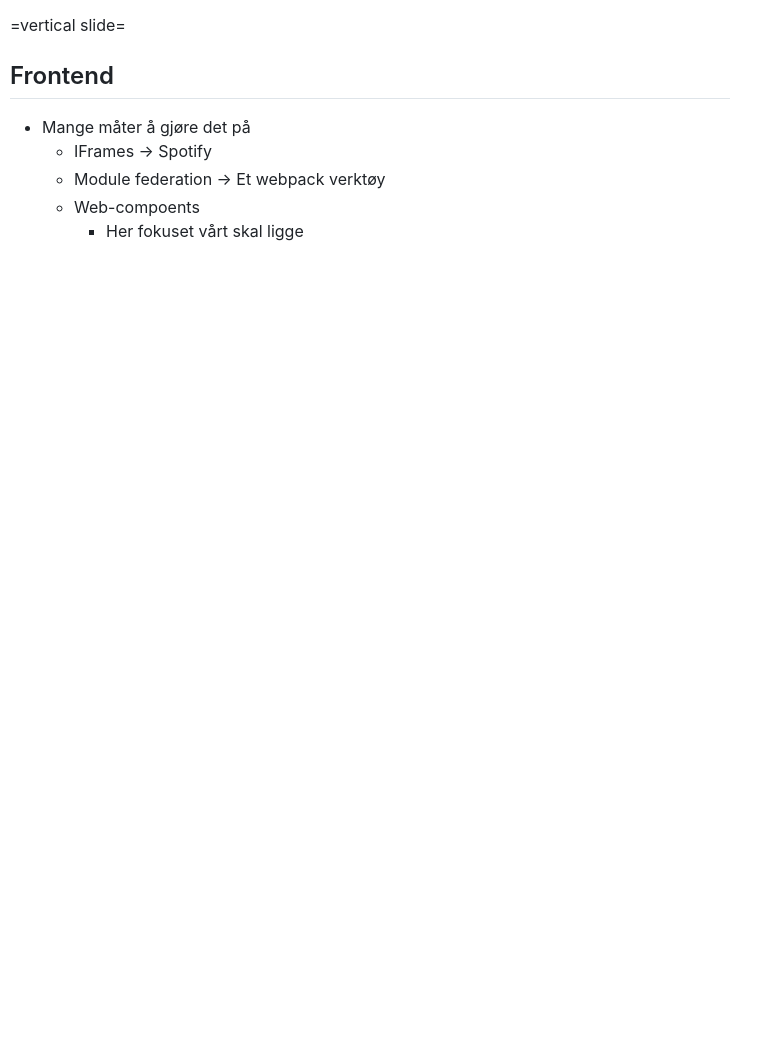
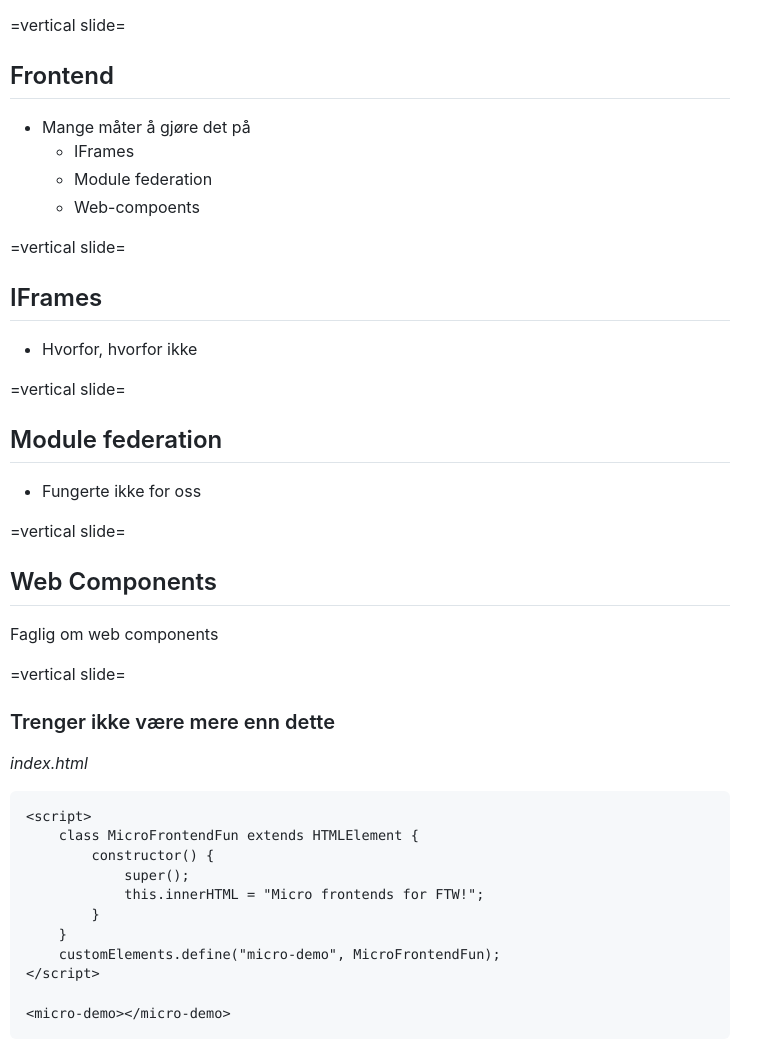
Before and after one commit to klyngen/kode24-statistikk, a website: page hvordan_lager_man_microfrontends.html in a window 1280 px wide. Shown: the part 543-1582 px from the top of the page, without its empty margins (0-783 px from the left). Before the commit the page ends 800 px from the top, so only its background shows below. Drawn offline with nearby package versions, Linux system fonts and the light colour scheme; a script that the page names is missing; a small style sheet from the web is missing.

Commit message:
Commit før galskap

````diff
--- a/hvordan_lager_man_microfrontends.html
+++ b/hvordan_lager_man_microfrontends.html
@@ -41,14 +41,38 @@
 <ul>
 <li>Mange måter å gjøre det på
 <ul>
-<li>IFrames -&gt; Spotify</li>
-<li>Module federation -&gt; Et webpack verktøy</li>
-<li>Web-compoents
-<ul>
-<li>Her fokuset vårt skal ligge</li>
-</ul></li>
+<li>IFrames</li>
+<li>Module federation</li>
+<li>Web-compoents</li>
 </ul></li>
 </ul>
+<p>=vertical slide=</p>
+<h2 id="iframes">IFrames</h2>
+<ul>
+<li>Hvorfor, hvorfor ikke</li>
+</ul>
+<p>=vertical slide=</p>
+<h2 id="module-federation">Module federation</h2>
+<ul>
+<li>Fungerte ikke for oss</li>
+</ul>
+<p>=vertical slide=</p>
+<h2 id="web-components">Web Components</h2>
+<p>Faglig om web components</p>
+<p>=vertical slide=</p>
+<h3 id="trenger-ikke-være-mere-enn-dette">Trenger ikke være mere enn dette</h3>
+<p><em>index.html</em></p>
+<pre><code>&lt;script&gt;
+    class MicroFrontendFun extends HTMLElement {
+        constructor() {
+            super();
+            this.innerHTML = &quot;Micro frontends for FTW!&quot;;
+        }
+    }
+    customElements.define(&quot;micro-demo&quot;, MicroFrontendFun);
+&lt;/script&gt;
+
+&lt;micro-demo&gt;&lt;/micro-demo&gt;</code></pre>
 
 </body>
 </html>
--- a/hvordan_lager_man_microfrontends.md
+++ b/hvordan_lager_man_microfrontends.md
@@ -27,7 +27,44 @@
 ## Frontend
 
 - Mange måter å gjøre det på
-  - IFrames -> Spotify
-  - Module federation -> Et webpack verktøy
+  - IFrames
+  - Module federation
   - Web-compoents
-    - Her fokuset vårt skal ligge
+
+=vertical slide=
+
+## IFrames
+
+- Hvorfor, hvorfor ikke
+
+=vertical slide=
+
+## Module federation
+
+- Fungerte ikke for oss
+
+=vertical slide=
+
+## Web Components
+
+Faglig om web components
+
+=vertical slide=
+
+### Trenger ikke være mere enn dette
+
+_index.html_
+
+```
+<script>
+    class MicroFrontendFun extends HTMLElement {
+        constructor() {
+            super();
+            this.innerHTML = "Micro frontends for FTW!";
+        }
+    }
+    customElements.define("micro-demo", MicroFrontendFun);
+</script>
+
+<micro-demo></micro-demo>
+```
--- a/package.json
+++ b/package.json
@@ -50,6 +50,7 @@
     "gulp-tap": "^2.0.0",
     "gulp-zip": "^4.2.0",
     "highlight.js": "^10.0.3",
+    "http-server": "^13.0.2",
     "marked": "^2.0.3",
     "node-qunit-puppeteer": "^2.0.1",
     "qunit": "^2.10.0",
````
Also changed, not shown: index.html (+30 -2 lines), dist/reveal.css, 1 other file.
